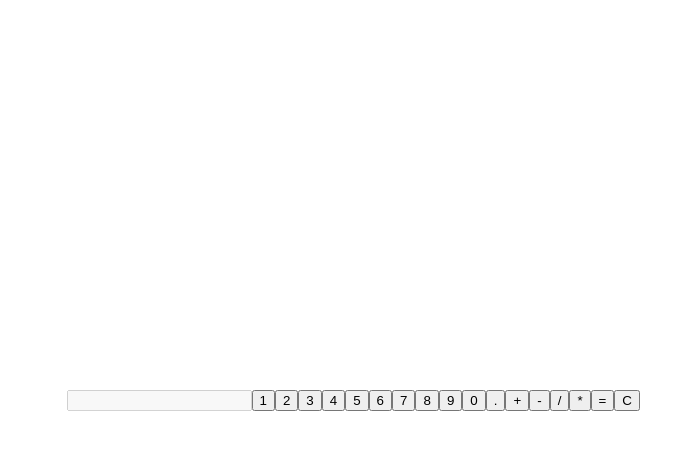
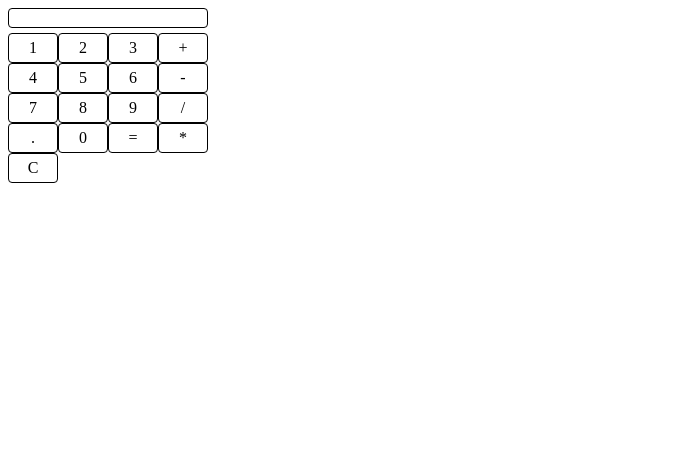
Before and after one commit to JustSamantha/vue-calculator, a Vue app: page / in a window 1280 px wide. Shown: the top 450 px of the page, without its empty margins (0-695 px from the left). Built offline with nearby package versions, Linux system fonts and the light colour scheme.

Commit message:
-Adds tailwind css and styles

```diff
--- a/package.json
+++ b/package.json
@@ -12,6 +12,8 @@
     "lint": "eslint . --fix"
   },
   "dependencies": {
+    "@tailwindcss/vite": "^4.1.4",
+    "tailwindcss": "^4.1.4",
     "vue": "^3.5.13"
   },
   "devDependencies": {
--- a/src/App.vue
+++ b/src/App.vue
@@ -1,14 +1,15 @@
 <script setup lang="ts">
   import { ref } from 'vue';
 
-  const calculatorDisplay = ref('');
-  let currentSymbol = '';
-  let storedValue = '';
-  let clearInput = false;
+  const calculatorDisplay:object = ref('');
+  let currentSymbol:string = '';
+  let storedValue:string = '';
+  let clearInput:boolean = false;
+
 
   function addInput(event:Event) {
     if (event.target && event.target.innerText) {
-      const input = event.target.innerText;
+      const input:string = event.target.innerText;
       if (isSymbol(input)) {
         addSymbol(input);
       } else if (input === '=') {
@@ -58,27 +59,32 @@
 
 <template>
   <main>
-    <input type="text" :value="calculatorDisplay" disabled="true" />
-    <button @click="addInput">1</button>
-    <button @click="addInput">2</button>
-    <button @click="addInput">3</button>
-    <button @click="addInput">4</button>
-    <button @click="addInput">5</button>
-    <button @click="addInput">6</button>
-    <button @click="addInput">7</button>
-    <button @click="addInput">8</button>
-    <button @click="addInput">9</button>
-    <button @click="addInput">0</button>
-    <button @click="addInput">.</button>
-    <button @click="addInput">+</button>
-    <button @click="addInput">-</button>
-    <button @click="addInput">/</button>
-    <button @click="addInput">*</button>
-    <button @click="addInput">=</button>
-    <button @click="addInput">C</button>
+    <div class="w-[200px]">
+      <input class="border-1 w-full rounded text-right pr-[5px] pl-[5px]" type="text" :value="calculatorDisplay" disabled="true" />
+      <div class="mt-[5px] grid grid-cols-4 grid-rows-5">
+        <button class="bg-gray-100 hover:bg-green-500 border-1 rounded h-[30px]" @click="addInput">1</button>
+        <button class="border-1 rounded h-[30px]" @click="addInput">2</button>
+        <button class="border-1 rounded h-[30px]" @click="addInput">3</button>
+        <button class="border-1 rounded h-[30px]" @click="addInput">+</button>
+        <button class="border-1 rounded h-[30px]" @click="addInput">4</button>
+        <button class="border-1 rounded h-[30px]" @click="addInput">5</button>
+        <button class="border-1 rounded h-[30px]" @click="addInput">6</button>
+        <button class="border-1 rounded h-[30px]" @click="addInput">-</button>
+        <button class="border-1 rounded h-[30px]" @click="addInput">7</button>
+        <button class="border-1 rounded h-[30px]" @click="addInput">8</button>
+        <button class="border-1 rounded h-[30px]" @click="addInput">9</button>
+        <button class="border-1 rounded h-[30px]" @click="addInput">/</button>
+        <button class="border-1 rounded h-[30px]" @click="addInput">.</button>
+        <button class="border-1 rounded h-[30px]" @click="addInput">0</button>
+        <button class="border-1 rounded h-[30px]" @click="addInput">=</button>
+        <button class="border-1 rounded h-[30px]" @click="addInput">*</button>
+        <button class="border-1 rounded h-[30px]" @click="addInput">C</button>
+      </div>
+    </div>
   </main>
 </template>
 
 <style scoped>
+@import "tailwindcss";
 
 </style>
--- a/src/main.ts
+++ b/src/main.ts
@@ -1,4 +1,4 @@
-import './assets/main.css'
+// import './assets/main.css'
 
 import { createApp } from 'vue'
 import App from './App.vue'
--- a/vite.config.ts
+++ b/vite.config.ts
@@ -3,12 +3,14 @@ import { fileURLToPath, URL } from 'node:url'
 import { defineConfig } from 'vite'
 import vue from '@vitejs/plugin-vue'
 import vueDevTools from 'vite-plugin-vue-devtools'
+import tailwindcss from '@tailwindcss/vite'
 
 // https://vite.dev/config/
 export default defineConfig({
   plugins: [
     vue(),
     vueDevTools(),
+    tailwindcss(),
   ],
   resolve: {
     alias: {
```
Also changed, not shown: 1 other file (tests, documents, lock files or other folders).
